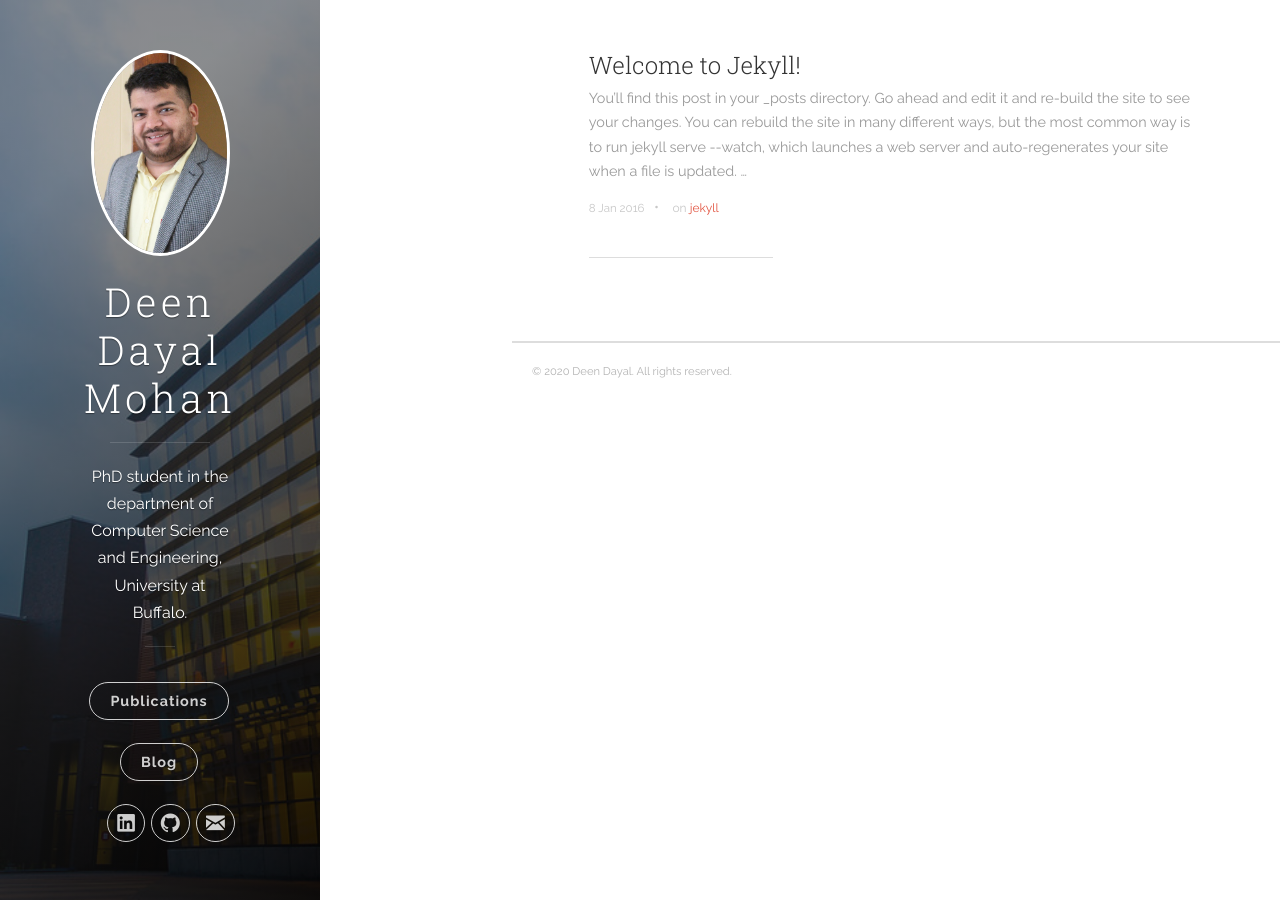
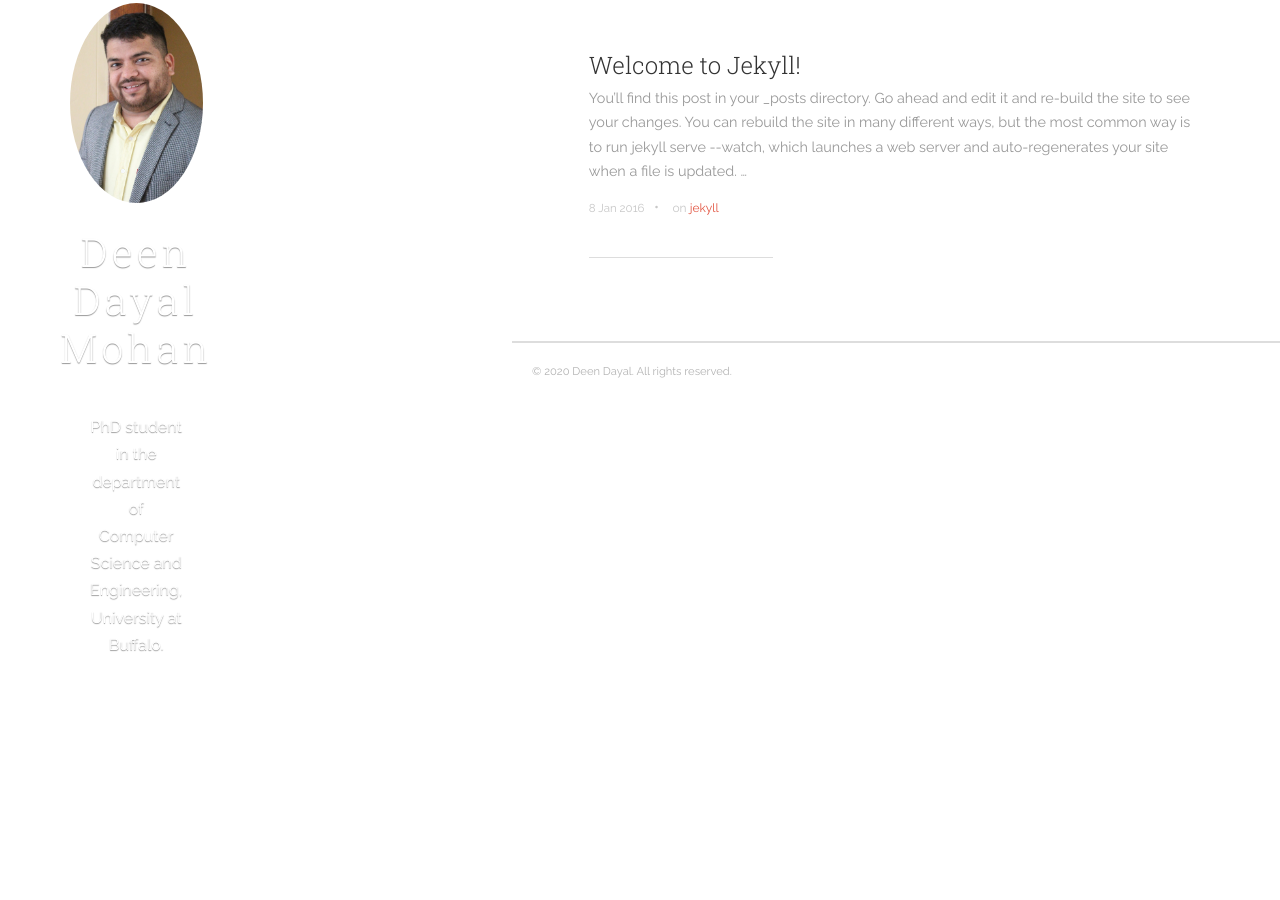
Before and after one commit to ArtificialEdge/artificialEdge.github.io, a Jekyll site: the page built from index.html, in a window 1280 px wide. Built offline with Jekyll 4.4.1, drawn with Linux system fonts in a browser that asks for light colours; nearby versions of some CDN libraries; the list of posts is cut into pages by our own code.

Commit message:
Update uno.scss

```diff
--- a/_sass/uno.scss
+++ b/_sass/uno.scss
@@ -1214,7 +1214,7 @@ hr {
 	background-size: cover; }
 
 .panel-cover--collapsed {
-	width: 25%;
+	width: 0%;
 	max-width: 530px; }
 
 .panel-cover--overlay {
```
